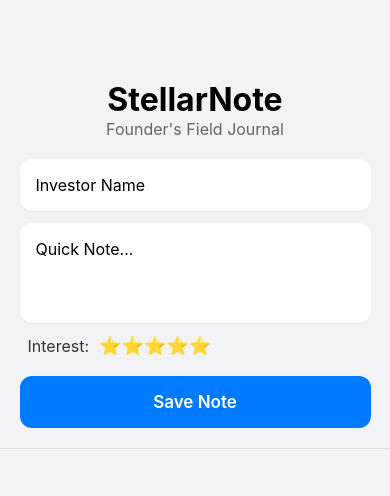
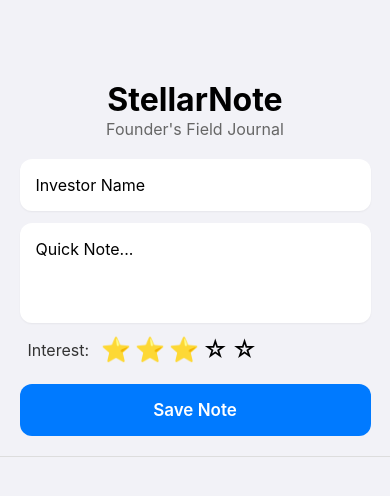
Before and after one commit to KrishnaD098/StellarNative, a React Native app: screen / in a window 390 px wide. Shown: the top 496 px of the page. Built offline with nearby package versions, Linux system fonts and the light colour scheme.

Commit message:
Add interactive star rating and haptics support

```diff
--- a/App.tsx
+++ b/App.tsx
@@ -2,10 +2,12 @@ import React, { useState, useEffect } from 'react';
 import { StatusBar } from 'expo-status-bar';
 import { StyleSheet, Text, View, TextInput, TouchableOpacity, FlatList, Alert } from 'react-native';
 import AsyncStorage from '@react-native-async-storage/async-storage';
+import * as Haptics from 'expo-haptics';
 
 export default function App() {
   const [name, setName] = useState('');
   const [note, setNote] = useState('');
+  const [rating, setRating] = useState(3);
   const [notes, setNotes] = useState<any[]>([]);
 
   // 1. LOAD notes from disk when app starts
@@ -34,8 +36,6 @@ export default function App() {
       }
     };
 
-    // Only save if we actually have notes or if it's an intentional clear
-    // (Prevents overwriting data with an empty array on first render)
     if (notes.length > 0 || (notes.length === 0)) {
       saveNotes();
     }
@@ -44,16 +44,20 @@ export default function App() {
   const handleSaveNote = () => {
     if (name.trim() === '' || note.trim() === '') return;
 
+    // Trigger Heavy Impact Haptic (more noticeable)
+    Haptics.impactAsync(Haptics.ImpactFeedbackStyle.Heavy);
+
     const newNote = {
       id: Date.now().toString(),
       name: name,
       note: note,
-      rating: '⭐⭐⭐⭐⭐',
+      rating: '⭐'.repeat(rating),
     };
 
     setNotes([newNote, ...notes]);
     setName('');
     setNote('');
+    setRating(3); // Reset rating to default
   };
 
   const deleteNote = (id: string) => {
@@ -99,7 +103,15 @@ export default function App() {
 
         <View style={styles.ratingRow}>
           <Text style={styles.label}>Interest:</Text>
-          <Text style={styles.stars}>⭐⭐⭐⭐⭐</Text>
+          <View style={styles.starContainer}>
+            {[1, 2, 3, 4, 5].map((num) => (
+              <TouchableOpacity key={num} onPress={() => setRating(num)}>
+                <Text style={styles.stars}>
+                  {num <= rating ? '⭐' : '☆'}
+                </Text>
+              </TouchableOpacity>
+            ))}
+          </View>
         </View>
 
         <TouchableOpacity style={styles.button} onPress={handleSaveNote}>
@@ -190,7 +202,11 @@ const styles = StyleSheet.create({
     marginRight: 10,
   },
   stars: {
-    fontSize: 18,
+    fontSize: 24,
+    marginHorizontal: 2,
+  },
+  starContainer: {
+    flexDirection: 'row',
   },
   button: {
     backgroundColor: '#007AFF',
--- a/package.json
+++ b/package.json
@@ -11,6 +11,7 @@
   "dependencies": {
     "@react-native-async-storage/async-storage": "2.2.0",
     "expo": "~54.0.33",
+    "expo-haptics": "~15.0.8",
     "expo-status-bar": "~3.0.9",
     "react": "19.1.0",
     "react-native": "0.81.5"
```
Also changed, not shown: 1 other file (tests, documents, lock files or other folders).
